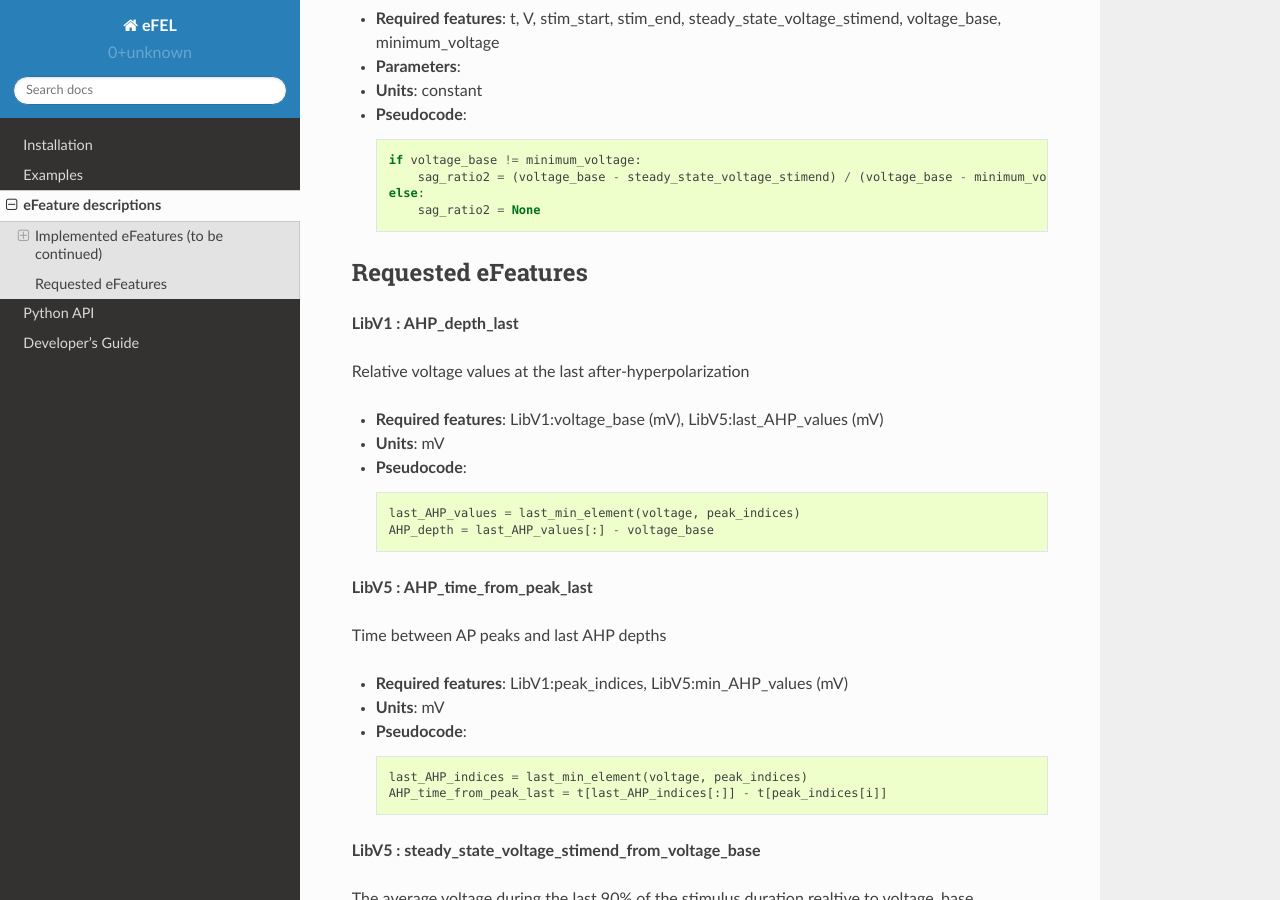
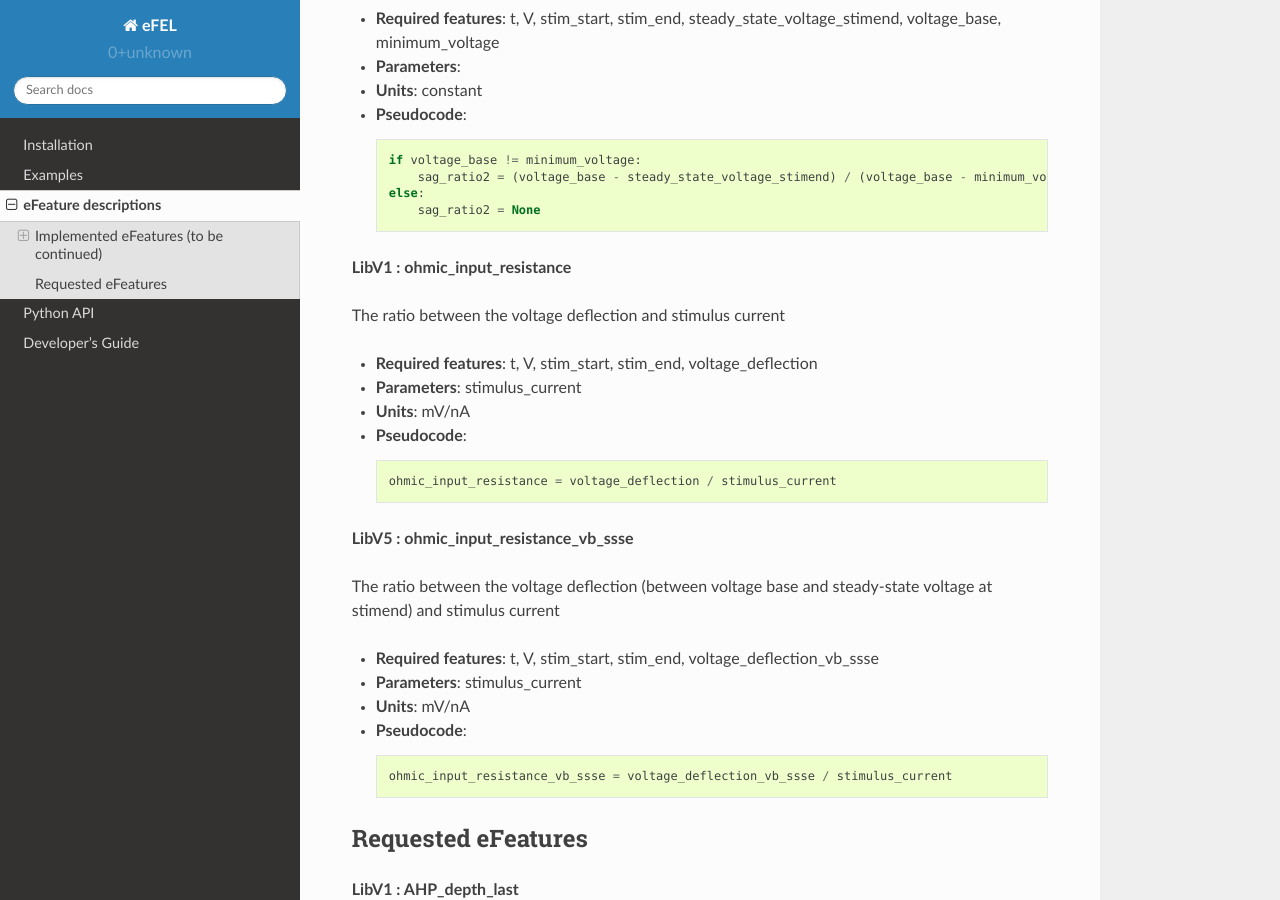
Before and after one commit to BlueBrain/eFEL, a Sphinx documentation site: the page built from docs/source/eFeatures.rst, in a window 1280 px wide and 900 px high, scrolled down 8815 px. Built offline with Sphinx 7.4.7 and the Read the Docs theme 2.0.0, drawn with Linux system fonts in a browser that asks for light colours.

Commit message:
Add doc for ohmic_inputresistance features, also fix LibV1 version

```diff
--- a/docs/source/eFeatures.rst
+++ b/docs/source/eFeatures.rst
@@ -360,6 +360,28 @@ The ratio between the maximal extends of sag from steady state and voltage base
     else:
         sag_ratio2 = None
 
+**LibV1 : ohmic_input_resistance**
+
+The ratio between the voltage deflection and stimulus current
+
+- **Required features**: t, V, stim_start, stim_end, voltage_deflection
+- **Parameters**: stimulus_current
+- **Units**: mV/nA
+- **Pseudocode**: ::
+
+    ohmic_input_resistance = voltage_deflection / stimulus_current
+
+**LibV5 : ohmic_input_resistance_vb_ssse**
+
+The ratio between the voltage deflection (between voltage base and steady-state voltage at stimend) and stimulus current
+
+- **Required features**: t, V, stim_start, stim_end, voltage_deflection_vb_ssse
+- **Parameters**: stimulus_current
+- **Units**: mV/nA
+- **Pseudocode**: ::
+
+    ohmic_input_resistance_vb_ssse = voltage_deflection_vb_ssse / stimulus_current
+
 
 Requested eFeatures
 ===================
```
Also changed, not shown: 1 other file.
